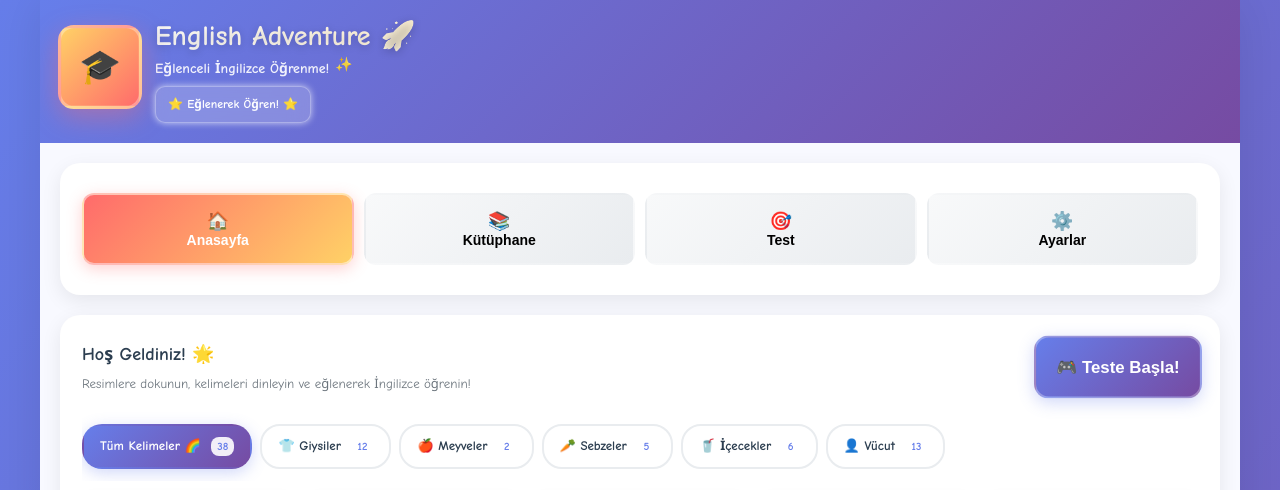
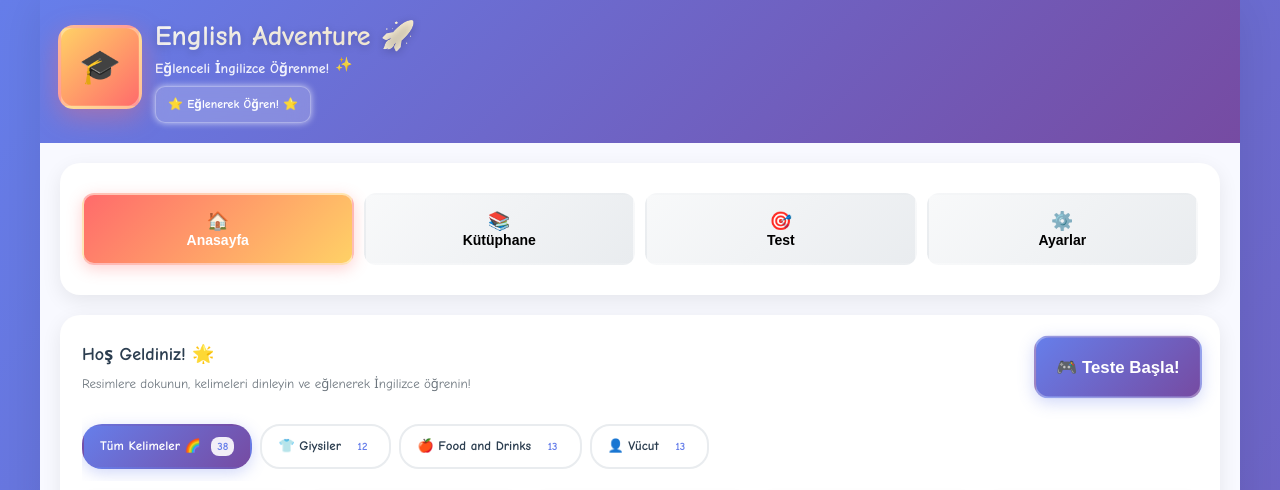
Before and after one commit to meuzunn-creator/-minik-english, a plain HTML site: page index.html in a window 1280 px wide. Shown: the top 490 px of the page. Drawn offline with Linux system fonts and the light colour scheme.

Commit message:
Update index.html

```diff
--- a/index.html
+++ b/index.html
@@ -782,7 +782,7 @@ let words = [
     id: "tomatoes",
     english: "tomatoes",
     turkce: "domates",
-    category: "vegetables",
+    category: "fruits",
     imageURL: "https://foodcare.in/cdn/shop/files/tomatoes-canva.webp?v=1725364526",
     learned: false
   },
@@ -790,7 +790,7 @@ let words = [
     id: "broccoli",
     english: "broccoli",
     turkce: "brokoli",
-    category: "vegetables",
+    category: "fruits",
     imageURL: "https://www.healthyfood.com/wp-content/uploads/2017/03/What_to_do_with_broccoli-1-500x375.jpg",
     learned: false
   },
@@ -798,7 +798,7 @@ let words = [
     id: "onions",
     english: "onions",
     turkce: "soğan",
-    category: "vegetables",
+    category: "fruits",
     imageURL: "https://produits.bienmanger.com/36700-0w470h470_Organic_Red_Onion_From_Italy.jpg",
     learned: false
   },
@@ -806,7 +806,7 @@ let words = [
     id: "carrot",
     english: "carrot",
     turkce: "havuç",
-    category: "vegetables",
+    category: "fruits",
     imageURL: "https://www.allthatgrows.in/cdn/shop/products/Carrot-Orange.jpg?v=1598079671",
     learned: false
   },
@@ -830,7 +830,7 @@ let words = [
     id: "Lettuce",
     english: "Lettuce",
     turkce: "marul",
-    category: "vegetables",
+    category: "fruits",
     imageURL: "https://green-goblin.in/cdn/shop/files/LettuceLeafy1webp.webp?v=1709991868",
     learned: false
   },
@@ -838,7 +838,7 @@ let words = [
     id: "Milk",
     english: "Milk",
     turkce: "süt",
-    category: "drinks",
+    category: "fruits",
     imageURL: "https://d3c7odttnp7a2d.cloudfront.net/assets/10669/Website_Promo_Image_1290_x_860__5__full_width%402x.png",
     learned: false
   },
@@ -846,7 +846,7 @@ let words = [
     id: "Tea",
     english: "Tea",
     turkce: "çay",
-    category: "drinks",
+    category: "fruits",
     imageURL: "https://www.foodandwine.com/thmb/6wTm7a0y87X97LK-ZMxe2787kI8=/1500x0/filters:no_upscale():max_bytes(150000):strip_icc()/different-types-of-tea-FT-BLOG0621-7c7fd231e66d4fea8ca9a47cad52ba79.jpg",
     learned: false
   },
@@ -854,7 +854,7 @@ let words = [
     id: "Orange juice",
     english: "Orange juice",
     turkce: "portakal suyu",
-    category: "drinks",
+    category: "fruits",
     imageURL: "https://www.alphafoodie.com/wp-content/uploads/2020/11/Orange-Juice-1-of-1.jpeg",
     learned: false
   },
@@ -862,7 +862,7 @@ let words = [
     id: "Water",
     english: "Water",
     turkce: "su",
-    category: "drinks",
+    category: "fruits",
     imageURL: "https://www.thespruceeats.com/thmb/4Uxr_CKC7aR-UhEicIvVqLaiO0k=/1500x0/filters:no_upscale():max_bytes(150000):strip_icc()/GettyImages-488636063-5ab2dbd8a8ff48049cfd36e8ad841ae5.jpg",
     learned: false
   },
@@ -870,7 +870,7 @@ let words = [
     id: "lemonade",
     english: "Lemonade",
     turkce: "limonata",
-    category: "drinks",
+    category: "fruits",
     imageURL: "https://i2.wp.com/lmld.org/wp-content/uploads/2022/04/Lemonade-4.jpg",
     learned: false
   },
@@ -878,7 +878,7 @@ let words = [
     id: "Milkshake",
     english: "Milkshake",
     turkce: "milkshake",
-    category: "drinks",
+    category: "fruits",
     imageURL: "https://assets.epicurious.com/photos/647df8cad9749492c4d5d407/1:1/w_4506,h_4506,c_limit/StrawberryMilkshake_RECIPE_053123_3599.jpg",
     learned: false
   },
@@ -991,9 +991,7 @@ let words = [
 const categories = {
   "all": { name: "Tüm Kelimeler 🌈", description: "Tüm kelimeler" },
   "clothes": { name: "👕 Giysiler", description: "Giyim eşyaları" },
-  "fruits": { name: "🍎 Meyveler", description: "Meyveler" },
-  "vegetables": { name: "🥕 Sebzeler", description: "Sebzeler" },
-  "drinks": { name: "🥤 İçecekler", description: "İçecekler" },
+  "fruits": { name: "🍎 Food and Drinks", description: "Food and Drinks" },
   "body": { name: "👤 Vücut", description: "Vücut bölümleri" }
 };
 
```
